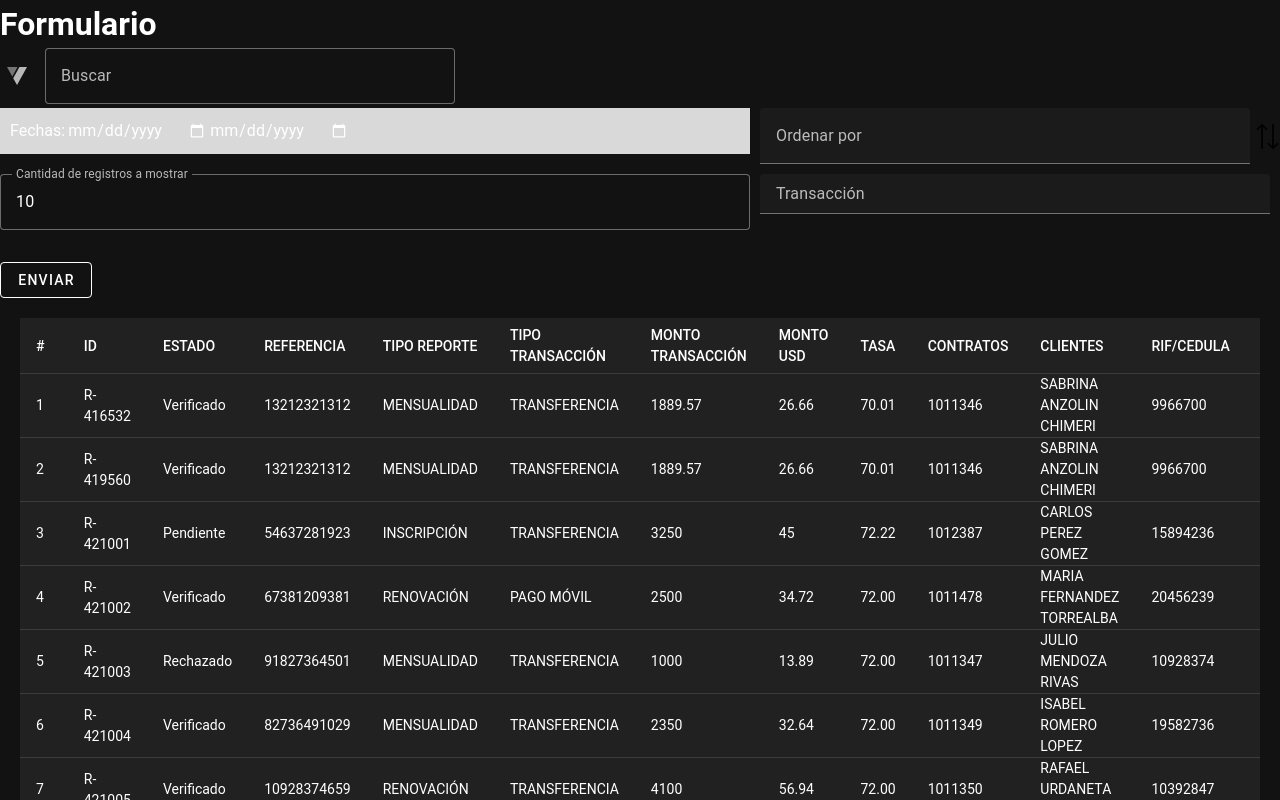
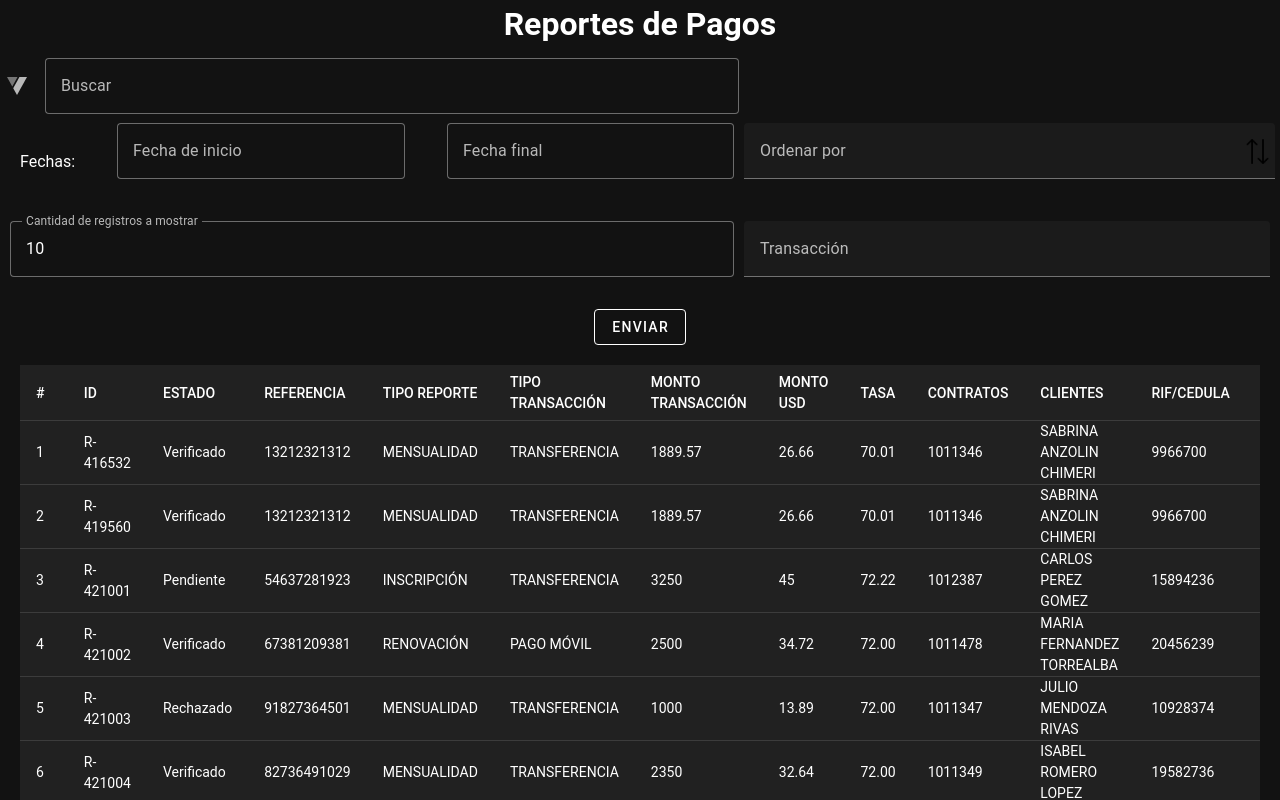
Before and after one commit to Buff4AurelionSol/CloudHUB, a Vue app in the folder cloud-hub/: page / in a window 1280 px wide. Shown: the top 800 px of the page. Built offline with nearby package versions, Linux system fonts and the light colour scheme; the HTML template or start-up script is replaced by a standard one.

Commit message:
style: add styles to dateInput with vuetify

```diff
--- a/cloud-hub/src/components/DateInput/DateInput.vue
+++ b/cloud-hub/src/components/DateInput/DateInput.vue
@@ -1,19 +1,23 @@
 <script setup>
     const props = defineProps({
         name:{
+            type: String
+        },
+        label: {
             type: String
         }
     })
 </script>
 
 <template>
-    <input type="date" class="date-time" :name="props.name">
+    <v-date-input variant="outlined" :name="props.name" :label="props.label"/>
 </template>
 
 <style>
     .date-time{
         width: auto;
         height: 25px;
+
     }
 
 </style>
--- a/cloud-hub/src/components/Form.vue
+++ b/cloud-hub/src/components/Form.vue
@@ -50,7 +50,7 @@
 </script>
 
 <template>
-  <h1>Formulario</h1>
+  <header class="header-Form"><h1>Reportes de Pagos</h1></header>
   <form @submit="handleSubmit">
     <div class="box-form">
       <div class="box-search">
@@ -59,8 +59,8 @@
 
       <div class="box-date-time">
         <span>Fechas:</span>
-        <DateInput name="fecha-1"/>
-        <DateInput name="fecha-2"/>
+        <DateInput name="fecha-1" label="Fecha de inicio"/>
+        <DateInput name="fecha-2" label="Fecha final"/>
       </div>
 
       <div class="showRegisters">
@@ -81,7 +81,9 @@
         <TransactionInput @sendSelectedValues="getTransactions"/>
       </div>
     </div>
-    <v-btn variant="outlined" type="submit"> Enviar </v-btn>
+    <div class="box-button">
+      <v-btn variant="outlined" type="submit"> Enviar </v-btn>
+    </div>
   </form>
 </template>
 
@@ -120,16 +122,16 @@
     align-items: center;
     text-align: center;
     gap: 2px;
+    margin-left: 10px;
     margin-bottom: 10px;
     grid-column: 1;
     grid-row: 2;
-    background-color: #D9D9D9;
     padding-left: 10px;
   }
 
   .box-search{
     height: 40px;
-    margin-bottom: 10px;
+    margin-bottom: 15px;
     grid-row: 1/2;
   }
 
@@ -143,6 +145,8 @@
   .buttonExchange{
     height: 25px;
     width: 25px;
+    position: absolute;
+    right: 10px;
   }
 
   .buttonExchange span{
@@ -155,4 +159,17 @@
     height: auto;
   }
 
+  .header-Form{
+    display: flex;
+    justify-content: center;
+    padding-bottom: 10px;
+  }
+
+  .box-button{
+    grid-column: 1/2;
+    display: flex;
+    justify-content: center;
+
+  }
+
 </style>
--- a/cloud-hub/src/components/OrderByInput/OrderByInput.vue
+++ b/cloud-hub/src/components/OrderByInput/OrderByInput.vue
@@ -5,7 +5,6 @@
 <template>
         <v-combobox
             width="50%"
-
             name="orderBy"
             label="Ordenar por"
             :items="OPTIONS_ORDER_BY"
@@ -16,7 +15,7 @@
 <style scoped>
     .order-by-input{
         width: 50%;
-        height: 45px;
+        height: 60px;
         margin-bottom: 6px;
     }
 
--- a/cloud-hub/src/components/SearchInput/SearchInput.vue
+++ b/cloud-hub/src/components/SearchInput/SearchInput.vue
@@ -4,7 +4,7 @@
 <template>
     <v-text-field
         class="search-box"
-        width="60%"
+        width="100%"
         clearable
         name="search"
         label="Buscar"
--- a/cloud-hub/src/components/ShowNPaysInput/ShowNInput.vue
+++ b/cloud-hub/src/components/ShowNPaysInput/ShowNInput.vue
@@ -7,6 +7,7 @@ import { ref } from 'vue';
 
 <template>
     <v-select
+        style="margin-left: 10px;"
         name="showPaysSelect"
         label="Cantidad de registros a mostrar"
         :items="options"
@@ -16,19 +17,5 @@ import { ref } from 'vue';
 </template>
 
 <style scoped>
-    .labelShowPaysSelect{
-        width: 100%;
-        height: 25px;
-        display: flex;
-        justify-content: center;
-        gap: 8px;
-        background-color: #D9D9D9;
-        align-items: center;
-    }
-
-    #showPaysSelect{
-        width: 50px;
-        height: 22px;
-    }
 
 </style>
--- a/cloud-hub/src/components/TransactionInput/TransactionInput.vue
+++ b/cloud-hub/src/components/TransactionInput/TransactionInput.vue
@@ -26,7 +26,7 @@
   .transactions {
     width: 100%;
     margin-right: 10px;
-    height: 45px;
+    height: 78px;
   }
 
   </style>
--- a/cloud-hub/src/main.ts
+++ b/cloud-hub/src/main.ts
@@ -1,18 +1,21 @@
 import { createApp } from 'vue'
+import { VDateInput } from 'vuetify/labs/VDateInput'
 
 import 'vuetify/styles'
 import { createVuetify } from 'vuetify'
 import * as components from 'vuetify/components'
 import * as directives from 'vuetify/directives'
 
-// Components
 import App from './App.vue'
 
 const vuetify = createVuetify({
   theme:{
     defaultTheme: 'dark'
   },
-  components,
+  components:{
+    ...components,
+    VDateInput
+  },
   directives,
 })
 
```
